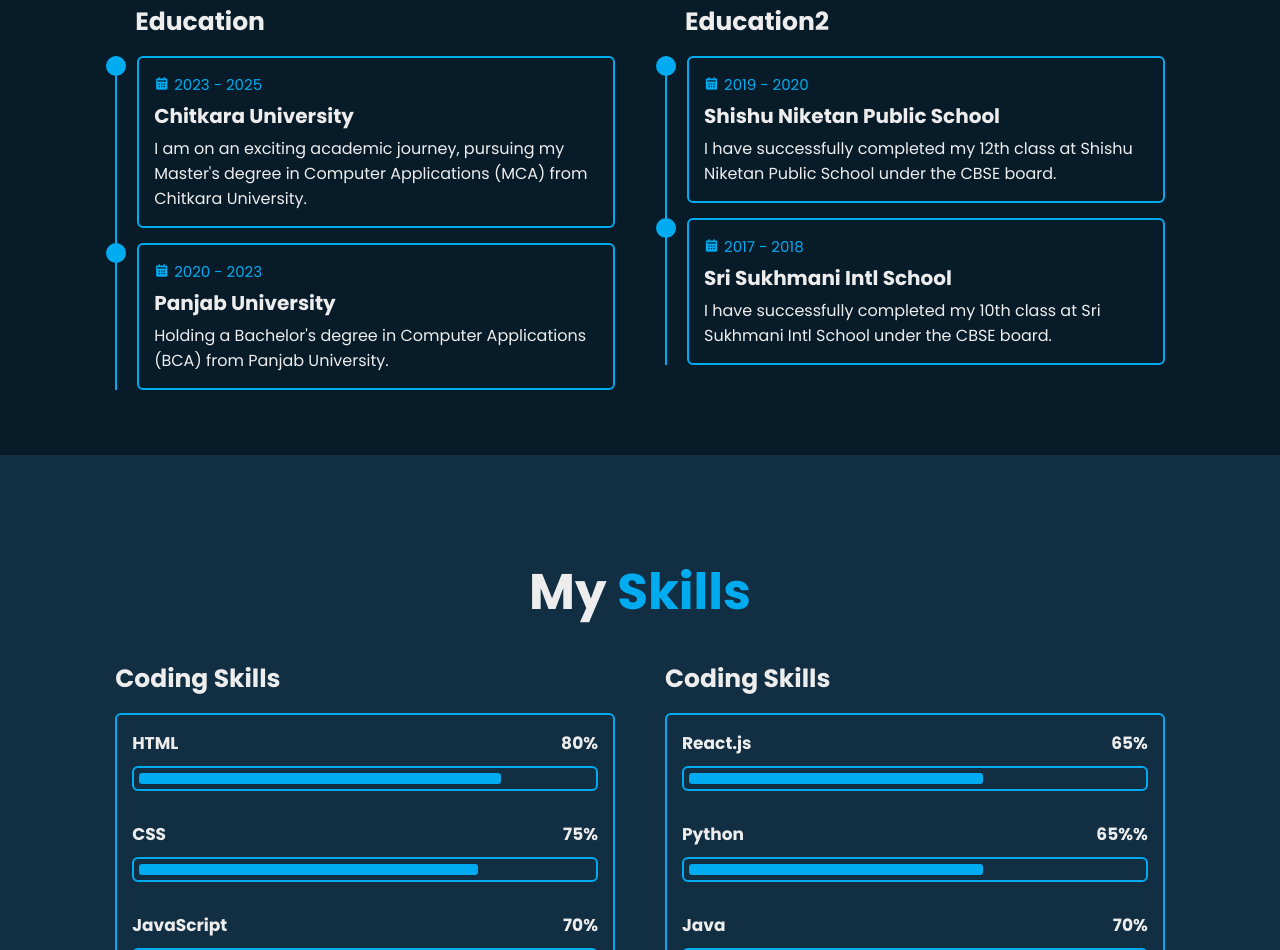
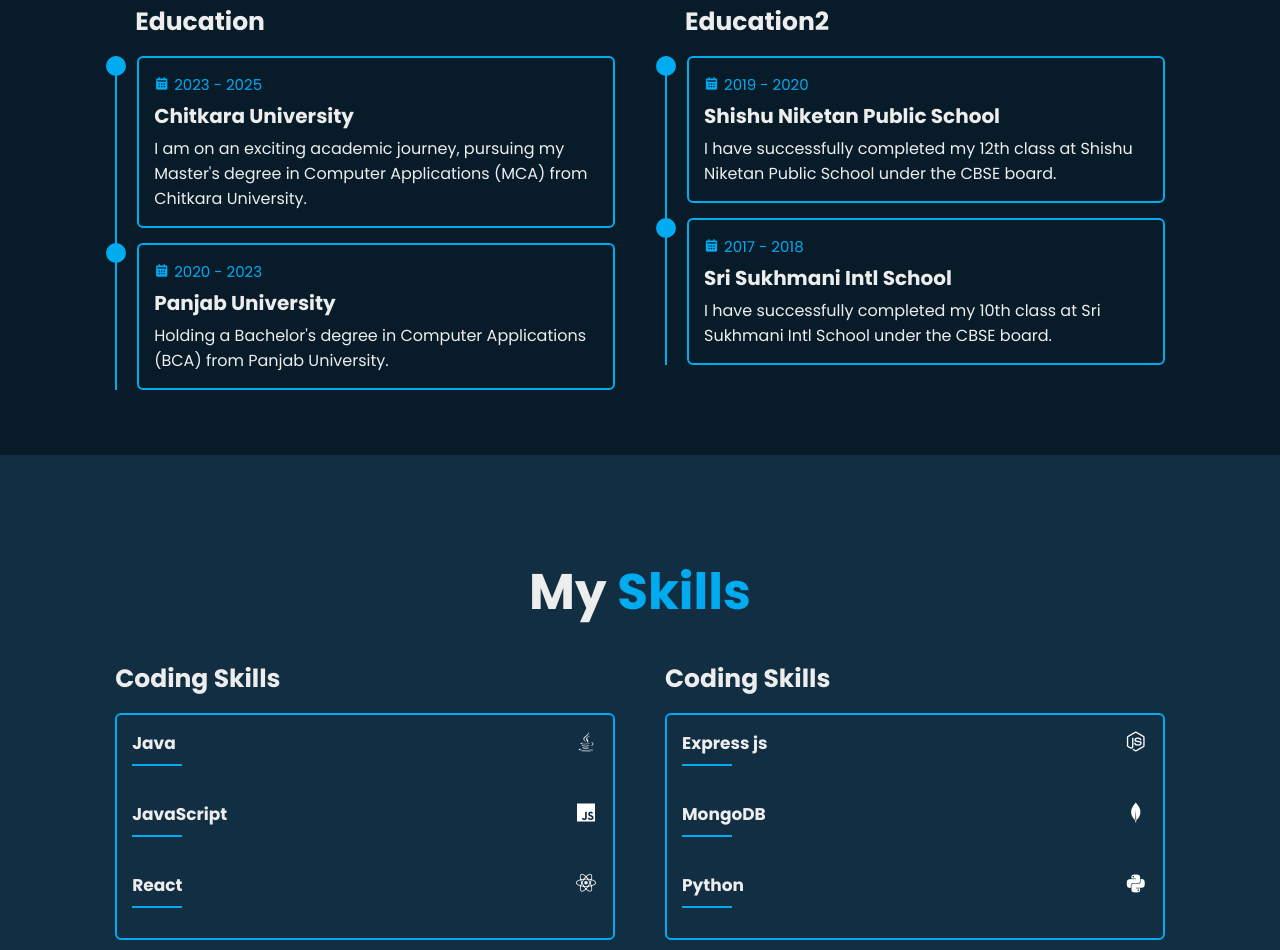
Before and after one commit to Sagar-138/Portfolio, a plain HTML site: page index.html in a window 1280 px wide. Shown: the part 1850-2800 px from the top of the page. Drawn offline with nearby package versions, Linux system fonts and the light colour scheme.

Commit message:
28-05-24

```diff
--- a/css/style.css
+++ b/css/style.css
@@ -218,7 +218,7 @@
 .home-sci {
     position: absolute;
     bottom: 4rem;
-    width: 170px;
+    width: 190px;
     display: flex;
     justify-content: space-between;
 }
--- a/index.html
+++ b/index.html
@@ -52,6 +52,7 @@
 
             <!-- <a href="#"><i class='bx bxl-twitter' ></i></a> -->
             <a href="https://github.com/Sagar-138"><i class='bx bxl-github' ></i></a>
+            <a href="https://leetcode.com/u/kumarsagar3870/"><i class='bx bx-code-alt'></i></i></a>
         </div>
 
         <div class="home-imghover"></div>
@@ -170,44 +171,25 @@
             <div class="skills-box">
                 <div class="skills-content">
                     <div class="progress">
-                            <h3>HTML
-                                <span>80%</span>
+                        <h3>Java
+                            <span><i class='bx bxl-java' style="font-size: 24px;"></i></span>
                         </h3>
-                            <div class="bar"><span></span></div>
-                        </div>
-
-                        <div class="progress">
-                            <h3>CSS
-                                <span>75%</span>
-                            </h3>
-                            <div class="bar"><span></span></div>
+                        <div class="underline"></div>
                     </div>
 
                     <div class="progress">
                         <h3>JavaScript
-                                <span>70%</span>
+                            <span><i class='bx bxl-javascript' style="color: #ffffff; font-size: 24px;"></i></span>
                         </h3>
-                            <div class="bar"><span></span></div>
+                        <div class="underline"></div>
                     </div>
 
-                        <!-- <div class="progress">
-                            <h3>Python
-                                <span>90%</span>
+                    <div class="progress">
+                        <h3>React
+                            <span><i class='bx bxl-react' style="font-size: 24px;"></i></span>
                         </h3>
-                            <div class="bar"><span></span></div>
-                        </div> -->
-                        <!-- <div class="progress">
-                            <h3>Java
-                                <span>90%</span>
-                            </h3>
-                            <div class="bar"><span></span></div>
-                        </div> -->
-                        <!-- <div class="progress">
-                            <h3>Java
-                                <span>90%</span>
-                            </h3>
-                            <div class="bar"><span></span></div>
-                        </div> -->
+                        <div class="underline"></div>
+                    </div>
                 </div>
             </div>
         </div>
@@ -218,45 +200,122 @@
             <div class="skills-box">
                 <div class="skills-content">
                     <div class="progress">
-                            <h3>React.js
-                                 <span>65%</span>
+                        <h3>Express js
+                            <span><i class='bx bxl-nodejs' style="color: #ffffff; font-size: 24px;"></i></span>
                         </h3>
-                            <div class="bar"><span></span></div>
+                        <div class="underline"></div>
+                    </div>
+
+                    <div class="progress">
+                        <h3>MongoDB
+                            <span><i class='bx bxl-mongodb' style="color: #ffffff; font-size: 24px;"></i></span>
+                        </h3>
+                        <div class="underline"></div>
                     </div>
 
                     <div class="progress">
                         <h3>Python
-                                 <span>65%%</span>
+                            <span><i class='bx bxl-python' style="color: #ffffff; font-size: 24px;"></i></span>
                         </h3>
-                            <div class="bar"><span></span></div>
-                        </div>
-
-                        <div class="progress">
-                            <h3>Java
-                                <span>70%</span>
-                            </h3>
-                            <div class="bar"><span></span></div>
-                        </div>
-
-                        <!-- <div class="progress">
-                            <h3>SEO Marketing
-                                <span>90%</span>
-                            </h3>
-                            <div class="bar"><span></span></div>
-                        </div> -->
+                        <div class="underline"></div>
                     </div>
                 </div>
             </div>
         </div>
-        <!-- <div class="btn-box btns btn1">
-            <button type="submit" class="btn">Projects</button>
-
-        </div> -->
-        <div class="btn-box btns btn1">
-            <a href="https://github.com/Sagar-138" class="btn" >Projects</a>
     </div>
 
+    <div class="btn-box btns btn1">
+        <a href="https://github.com/Sagar-138" class="btn">Projects</a>
+    </div>
 </section>
+
+<style>
+.skills {
+    min-height: auto;
+    padding-bottom: 7rem;
+    background: var(--second-bg-color);
+}
+
+.skills .skills-row {
+    display: flex;
+    flex-wrap: wrap;
+    gap: 5rem;
+}
+
+.skills-row .skills-column {
+    flex: 1 1 40rem;
+}
+
+.skills-column .title {
+    font-size: 2.5rem;
+    margin: 0 0 1.5rem;
+}
+
+.skills-box .skills-content {
+    position: relative;
+    border: .2rem solid var(--main-color);
+    border-radius: .6rem;
+    padding: .5rem 1.5rem;
+    z-index: 1;
+    overflow: hidden;
+}
+
+.skills-box .skills-content::before {
+    content: '';
+    position: absolute;
+    top: 0;
+    left: 0;
+    width: 0;
+    height: 100%;
+    background: var(--bg-color);
+    z-index: -1;
+    transition: .5s;
+}
+
+.skills-box .skills-content:hover::before {
+    width: 100%;
+}
+
+.skills-content .progress {
+    padding: 1rem 0;
+}
+
+.skills-content .progress h3 {
+    font-size: 1.7rem;
+    display: flex;
+    justify-content: space-between;
+}
+
+.skills-content .progress h3 span {
+    color: var(--text-color);
+}
+
+.skills-content .underline {
+    height: 2px;
+    background: var(--main-color);
+    width: 50px; /* Adjust the width of the underline bar here */
+    margin-top: 5px;
+    margin-bottom: 15px;
+}
+
+.btn-box {
+    text-align: center;
+    margin-top: 20px;
+}
+
+.btn {
+    display: inline-block;
+    padding: 10px 20px;
+    background: var(--main-color);
+    color: #fff;
+    text-decoration: none;
+    border-radius: 5px;
+}
+
+.btn:hover {
+    background: var(--main-color-dark);
+}
+</style>
 
     <!-- project section -->
     <!-- <section class="project" id="project">
```
Lines whose indentation alone changed are shown as unchanged.
